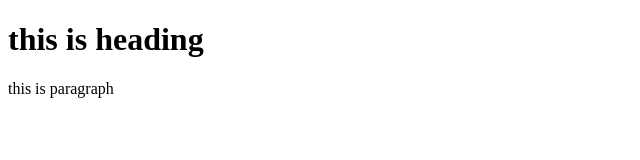
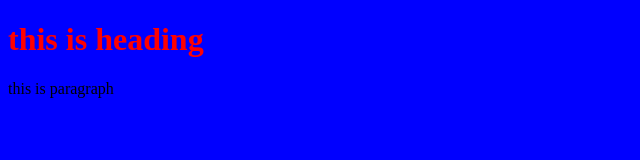
Before and after one commit to Jagdish-777/basic-website-practise-for-git, a plain HTML site: page index.html in a window 1280 px wide. Shown: the whole page, without its empty margins (0-640 px from the left). Drawn offline with Linux system fonts and the light colour scheme.

Commit message:
small change made in stylesheet.css file

```diff
--- a/stylesheet.css
+++ b/stylesheet.css
@@ -1,6 +1,6 @@
 body{
-background-color=blue
+background-color: blue
 }
 h1{
-color=red
+color: red
 }
```
